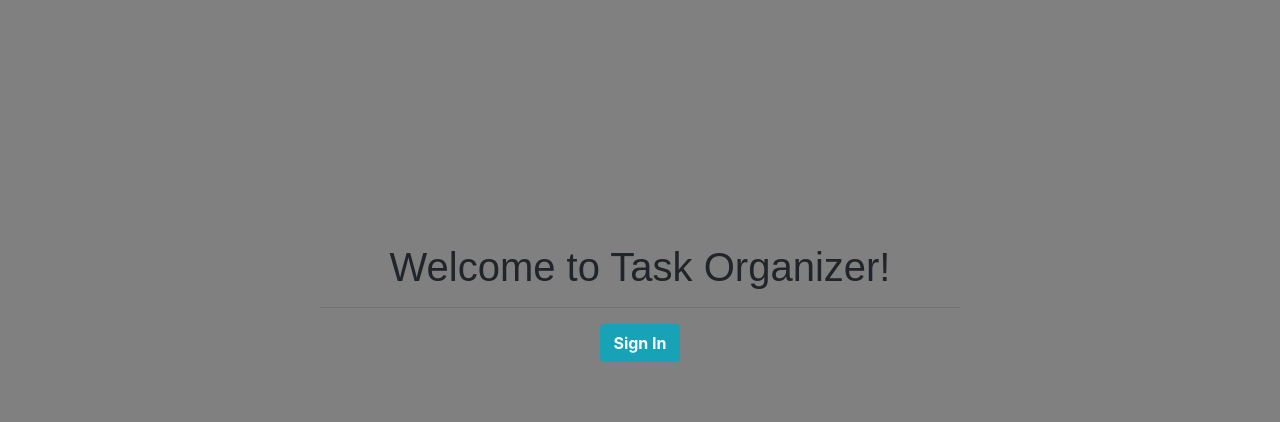
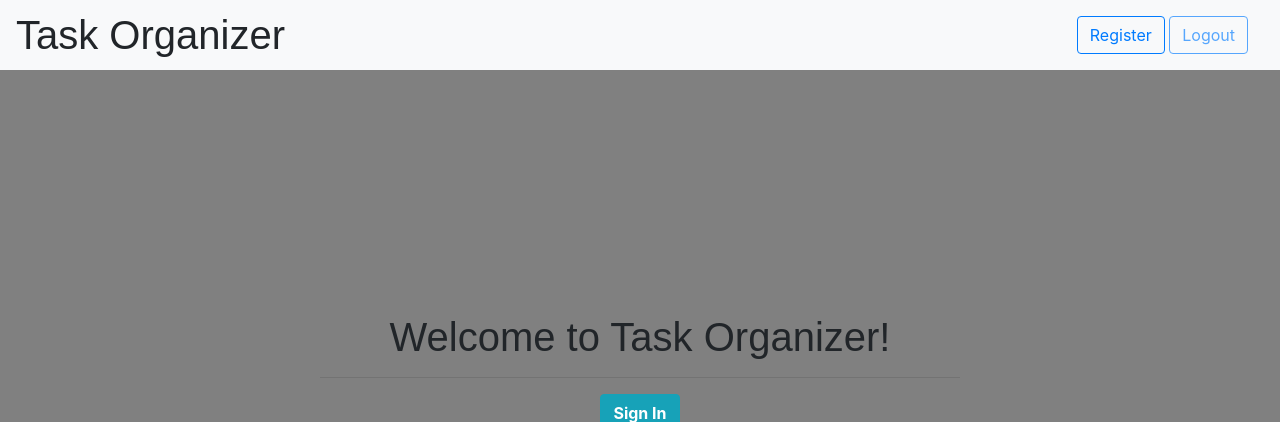
Before and after one commit to hewich/team-2-05, a Flask app: page / in a window 1280 px wide. Shown: the top 422 px of the page. Run offline with Flask 2, Linux system fonts and the light colour scheme; some libraries are stand-ins or nearby versions.

Commit message:
add functionality for add task

```diff
--- a/TaskOrganizer/myapp/form.py
+++ b/TaskOrganizer/myapp/form.py
@@ -1,5 +1,5 @@
 from flask_wtf import FlaskForm
-from wtforms import StringField, PasswordField, BooleanField, SubmitField, IntegerField
+from wtforms import StringField, PasswordField, BooleanField, SubmitField, IntegerField, DateField
 from wtforms.validators import DataRequired, Email, ValidationError
 
 
@@ -16,3 +16,8 @@ class RegisterForm(FlaskForm):
     email = StringField('Email', validators=[DataRequired(), Email()])
     password = PasswordField('Password', validators=[DataRequired()])
     submit = SubmitField('Submit')
+
+
+class TaskForm(FlaskForm):
+    task_name = StringField('Task Name')
+    submit = SubmitField('Submit')
--- a/TaskOrganizer/myapp/routes.py
+++ b/TaskOrganizer/myapp/routes.py
@@ -1,12 +1,12 @@
 from flask import render_template, flash, redirect, url_for, Markup
 from myapp import app
 from myapp import db
-from myapp.form import LoginForm, RegisterForm
+from myapp.form import LoginForm, RegisterForm, TaskForm
 from flask_login import current_user, login_user
 from flask_login import logout_user
 from flask_login import login_required
 from flask import request
-from myapp.models import User
+from myapp.models import User, Task
 
 
 @app.route('/')
@@ -46,9 +46,9 @@ def register():
         db.session.commit()
 
         #message = Markup()
-        flash('Account Created!, {string(users.first_name)}')
+        flash('Account Created!' + str(users.first_name))
         # print("Account!")
-        return redirect(url_for('home'))
+        return redirect(url_for('login'))
     return render_template('register.html', title=title, form=form)
 
 
@@ -74,3 +74,23 @@ def login():
         return redirect(next_page)
 
     return render_template('login.html', title=title, form=form)
+
+
+@app.route('/add', methods=['GET', 'POST'])
+def add():
+
+    title = 'Add | Task Organizer'
+
+    tasks = Task.query.all()
+    # task = TaskForm(request.form)
+    task = TaskForm()
+    print('hefasdfasf')
+    if task.validate_on_submit():
+
+        tasks = Task(task_name=request.form['task_name'])
+        db.session.add(tasks)
+        db.session.commit()
+
+        return redirect(url_for('add'))
+
+    return render_template('add.html', title="add task", form=task, tasks=tasks)
--- a/TaskOrganizer/myapp/static/css/style.css
+++ b/TaskOrganizer/myapp/static/css/style.css
@@ -41,6 +41,10 @@ hr{
 .text-center{
     text-align: center;
 }
+
+#text-center{
+    text-align: center;
+}
 .mx-auto{
 
     padding-top: 19%;
--- a/TaskOrganizer/myapp/templates/home.html
+++ b/TaskOrganizer/myapp/templates/home.html
@@ -1,5 +1,17 @@
 {% extends "base.html"%}
 {% block content %}
+
+<div class="mx-auto1">
+    <div class="navbar navbar-expand-md navbar-light bg-light">
+        <h1 class="my-0 mr-md-auto font-weight-normal">Task Organizer</h1>
+        <nav class="navbar navbar-expand-md navbar-light bg-light">
+            <a class="btn btn-outline-primary" href="/register">Register</a>
+            &nbsp;
+            <a class="btn btn-outline-primary disabled" href="/logout">Logout</a>
+        </nav>
+    </div>
+</div>
+
 
 <body class="text-center">
     <div class="mx-auto">
--- a/TaskOrganizer/myapp/templates/landing.html
+++ b/TaskOrganizer/myapp/templates/landing.html
@@ -21,7 +21,7 @@
         <h1>Welcome {{current_user.first_name}}</h1>
         <hr>
         <p style="font-size:22px"><b>What would you like to do today?</b></p>
-        <a class="btn btn-outline-primary" href="#">Add Task</a>
+        <a class="btn btn-outline-primary" href="/add">Add Task</a>
         &nbsp;
         <a class="btn  btn-outline-primary" id="remove" href="#">Remove Task</a>
         &nbsp;
```
Also changed, not shown: TaskOrganizer/myapp/models.py (+12 -3 lines), TaskOrganizer/myapp/templates/login.html (+5 -8 lines), TaskOrganizer/myapp/templates/register.html (+3 -6 lines).
